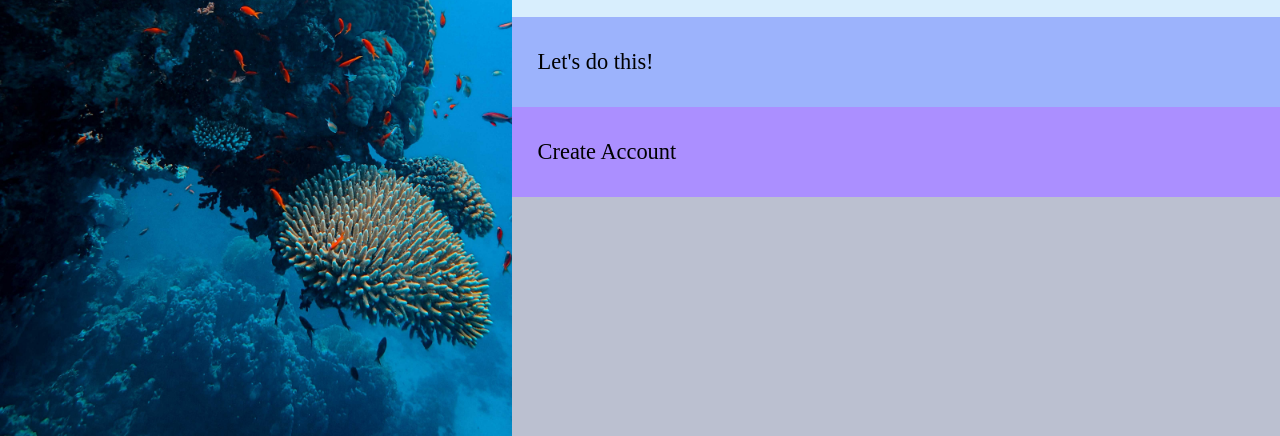
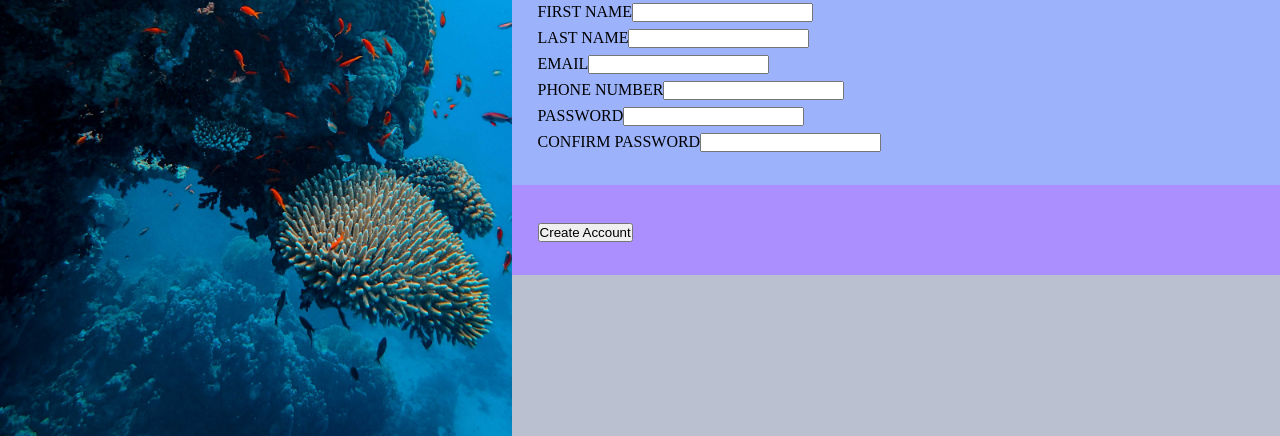
Before and after one commit to eliptik1/sign-up-form, a plain HTML site: page index.html in a window 1280 px wide. Shown: the part 364-800 px from the top of the page. Drawn offline with Linux system fonts and the light colour scheme.

Commit message:
Create form elements

```diff
--- a/index.html
+++ b/index.html
@@ -21,8 +21,19 @@
                     <p>You know you want to.</p>
                 </div>
             </div>
-            <div class="input-section">Let's do this!</div>
-            <div class="submit-section">Create Account</div>
+            <div class="input-section">Let's do this!
+                <form id="my-form" action="" method="get">
+                    <div><label for="first-name">FIRST NAME</label><input id="first-name" name="first-name" type="text"></div>
+                    <div><label for="last-name">LAST NAME</label><input id="last-name" name="last-name" type="text"></div>
+                    <div><label for="email">EMAIL</label><input id="email" name="email" type="email"></div>
+                    <div><label for="tel">PHONE NUMBER</label><input id="tel" name="tel" type="tel"></div>
+                    <div><label for="password">PASSWORD</label><input id="password" name="password" type="password"></div>
+                    <div><label for="confirm">CONFIRM PASSWORD</label><input id="confirm" type="password"></div>
+                </form>
+            </div>
+            <div class="submit-section">
+                <button form="my-form" type="submit">Create Account</button>
+            </div>
         </div>
     </div>
 </body>
--- a/style.css
+++ b/style.css
@@ -36,6 +36,9 @@
     padding: 2rem 2vw;
     background-color: rgb(156, 179, 252);
 }
+label {
+    font-size: 1rem;
+}
 .submit-section {
     font-size: 1.4rem;
     width: 100%;
```
